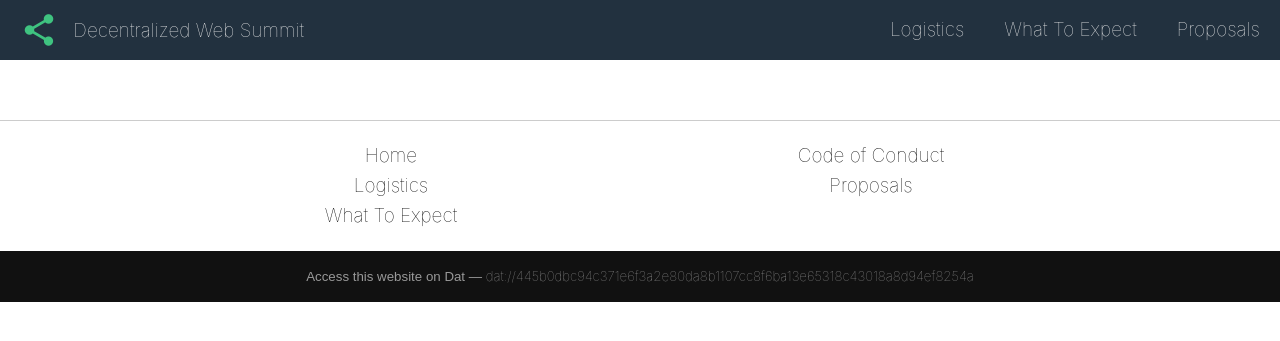
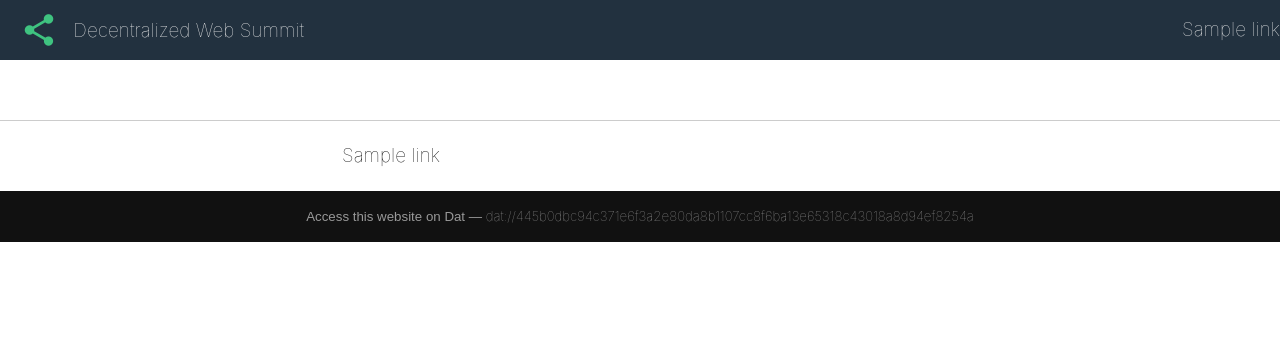
Before and after one commit to internetarchive/dwebsummit-site-2, a Python web app: template dwebsummit/dwebsummit_frontend/templates/dwebsummit/layout.html in a window 1280 px wide. Shown: the top 341 px of the page. Run offline with Jinja, Linux system fonts and the light colour scheme; the template is opened without the code that fills it: most values are stand-ins (such as "Sample title", 1, 10 or a date in 2020); style sheets or scripts are compiled from the project's sources.

Commit message:
Add Navbar and Footer links to admin

```diff
--- a/dwebsummit/dwebsummit/settings.py
+++ b/dwebsummit/dwebsummit/settings.py
@@ -37,9 +37,9 @@ INSTALLED_APPS = [
     'django.contrib.sessions',
     'django.contrib.messages',
     'django.contrib.staticfiles',
-    'tinymce',
     'ckeditor',
     'ckeditor_uploader',
+    'adminsortable2',
     'dwebsummit_frontend',
 ]
 
--- a/dwebsummit/dwebsummit_frontend/templates/dwebsummit/_footer.html
+++ b/dwebsummit/dwebsummit_frontend/templates/dwebsummit/_footer.html
@@ -2,13 +2,13 @@
   <footer>
       <div class="footer-nav grid narrower">
         <div class="unit half">
-          <a href="/">Home</a>
-          <a href="/logistics/">Logistics</a>
-          <a href="/what-to-expect/">What To Expect</a>
-        </div>
-        <div class="unit half">
-          <a href="/conduct/">Code of Conduct</a>
-          <a href="/proposals/">Proposals</a>
+          {% for link in footer_links %}
+            {% if link.external_url %}
+              <a href="{{link.external_url}}">{{link.title}}</a>
+            {% elif link.page %}
+              <a href="{{link.page.page_url}}">{{link.title}}</a>
+            {% endif %}
+          {% endfor %}
         </div>
       </div>
       <div class="p2p-wrapper">
--- a/dwebsummit/dwebsummit_frontend/templates/dwebsummit/_header.html
+++ b/dwebsummit/dwebsummit_frontend/templates/dwebsummit/_header.html
@@ -11,9 +11,17 @@
   <input class="menu-btn" type="checkbox" id="menu-btn"  aria-label="Menu Button" />
   <label class="menu-icon" for="menu-btn"><span class="navicon"></span></label>
   <ul class="menu">
+    {% for link in navbar_links %}
+      {% if link.external_url %}
+        <a href="{{link.external_url}}">{{link.title}}</a>
+      {% elif link.page %}
+        {% if link.page.page_url == "" %}
+          <li class="hide-desktop"><a href="/">{{link.title}}</a></li>
+        {% else %}
+          <li><a href="{{link.page.page_url}}">{{link.title}}</a></li>
+        {% endif %}
+      {% endif %}
+    {% endfor %}
     <li class="hide-desktop"><a href="/">Home</a></li>
-    <li><a href="/logistics/">Logistics</a></li>
-    <li><a href="/what-to-expect/">What To Expect</a></li>
-    <li><a href="/proposals/">Proposals</a></li>
   </ul>
 </header>
--- a/dwebsummit/dwebsummit_frontend/views.py
+++ b/dwebsummit/dwebsummit_frontend/views.py
@@ -7,7 +7,9 @@ import yaml
 from django.shortcuts import render, get_object_or_404
 from django.views.generic import TemplateView, DetailView
 
-from dwebsummit_admin.models import Person, Sponsor, TextField, Project, Page
+from dwebsummit_admin.models import (
+    Person, Sponsor, TextField, Project, Page, FooterLink, NavbarLink
+)
 
 
 with open(os.path.join(os.path.dirname(__file__), 'contents.yml'), 'r') as stream:
@@ -27,6 +29,8 @@ def build_context_data(context):
     context['sponsors'] = Sponsor.objects.filter(type=Sponsor.REGULAR_SPONSOR)
     context['text_fields'] = TextField.objects.all()
     context['projects'] = Project.objects.all().order_by('title')
+    context['footer_links'] = FooterLink.objects.all().prefetch_related('page').order_by('sort_order')
+    context['navbar_links'] = NavbarLink.objects.all().prefetch_related('page').order_by('sort_order')
 
 
 class WithDataTemplateView(TemplateView):
--- a/dwebsummit/requirements.txt
+++ b/dwebsummit/requirements.txt
@@ -3,6 +3,7 @@ python-dotenv==0.6.0
 pyyaml==3.12
 Jinja2==2.10
 django-stdimage==2.4.2
-django-tinymce==2.7.0
+# django-tinymce==2.7.0  # note this is not used anymore, but might be needed for migrations
 dj_database_url==0.4.1
 https://github.com/django-ckeditor/django-ckeditor/archive/bdb7ddd703b16828d926d69b722e67ea1a3bb452.zip
+django-admin-sortable2==0.6.19
```
Also changed, not shown: dwebsummit/dwebsummit_admin/admin.py (+13 -1 lines), dwebsummit/dwebsummit_admin/models.py (+27 -0 lines).
